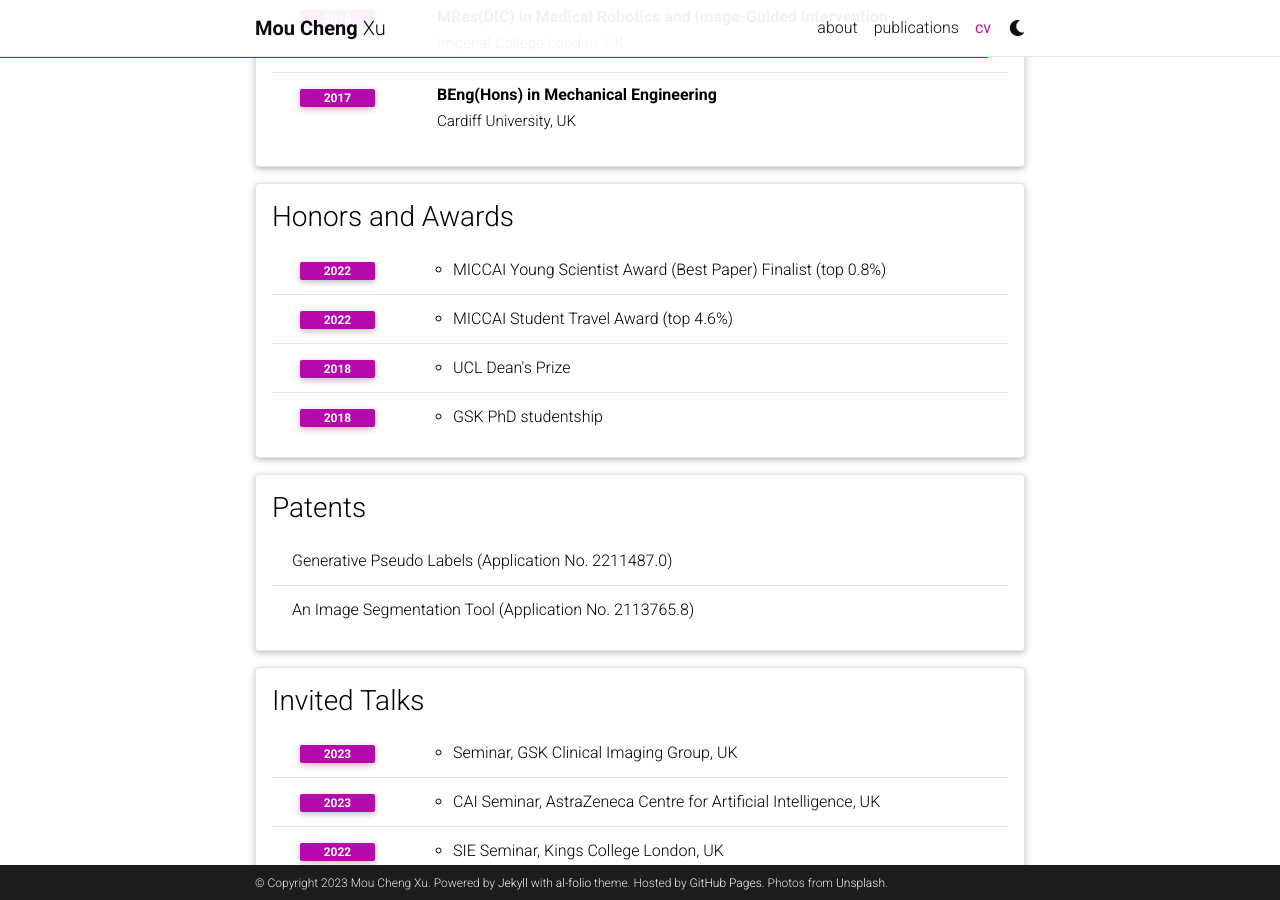
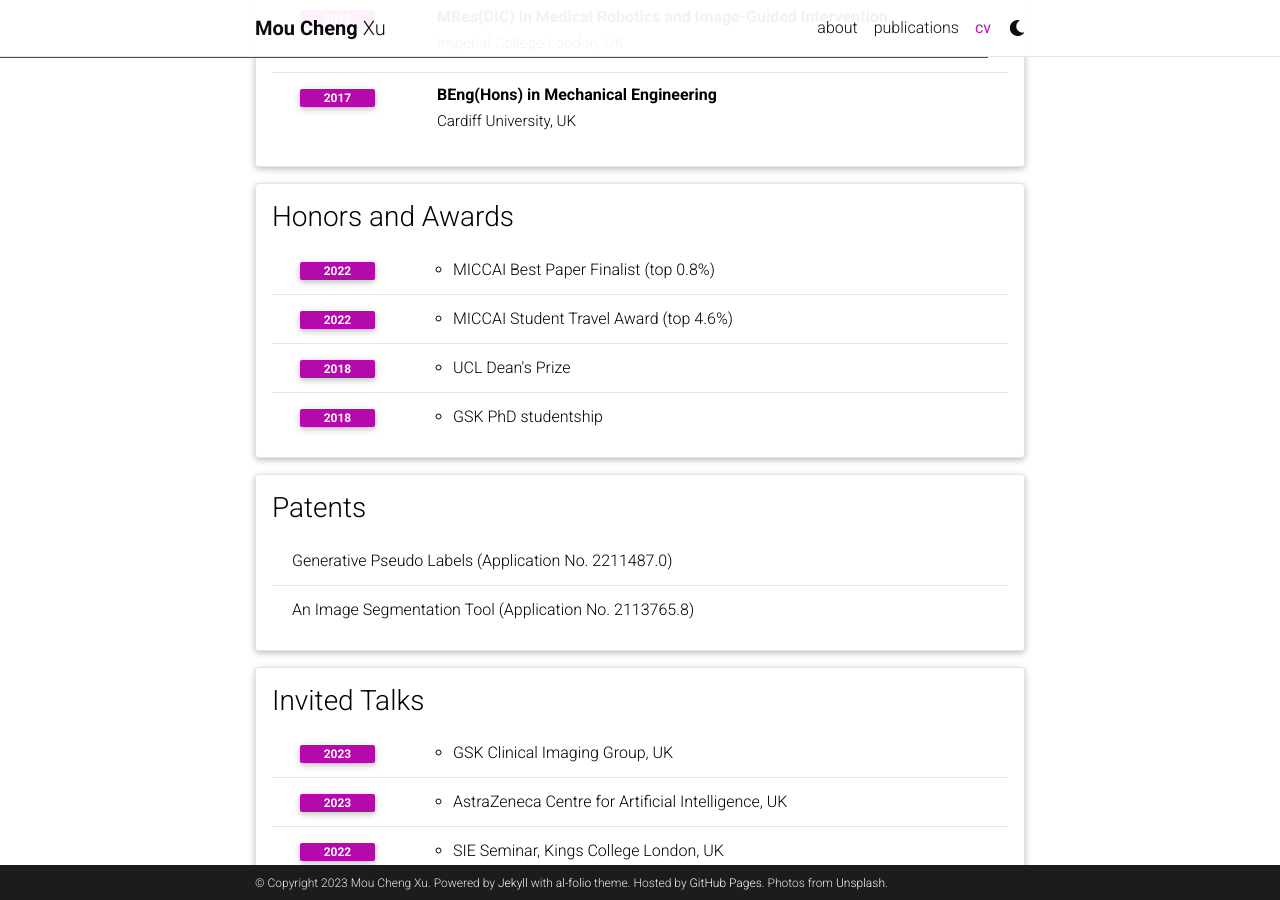
Before and after one commit to moucheng2017/moucheng2017.github.io, a Jekyll site: the page built from _pages/cv.md, in a window 1280 px wide and 900 px high, scrolled down 507 px. Built offline with Jekyll 4.4.1, drawn with Linux system fonts in a browser that asks for light colours; comment, search, counter and statistics services are not loaded; a style sheet for code colours, icons or effects is not loaded.

Commit message:
Update cv.yml

```diff
--- a/_data/cv.yml
+++ b/_data/cv.yml
@@ -26,7 +26,7 @@
   contents:
     - year: 2022
       items:
-        - MICCAI Young Scientist Award (Best Paper) Finalist (top 0.8%)
+        - MICCAI Best Paper Finalist (top 0.8%)
     - year: 2022
       items:
         - MICCAI Student Travel Award (top 4.6%)
@@ -48,10 +48,10 @@
   contents:
     - year: 2023
       items:
-        - Seminar, GSK Clinical Imaging Group, UK
+        - GSK Clinical Imaging Group, UK
     - year: 2023
       items:
-        - CAI Seminar, AstraZeneca Centre for Artificial Intelligence, UK
+        - AstraZeneca Centre for Artificial Intelligence, UK
     - year: 2022
       items:
         - SIE Seminar, Kings College London, UK
```
